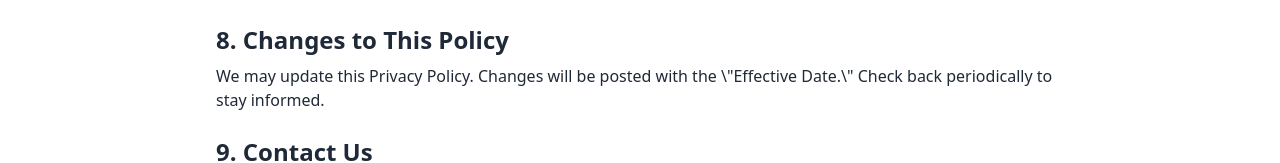
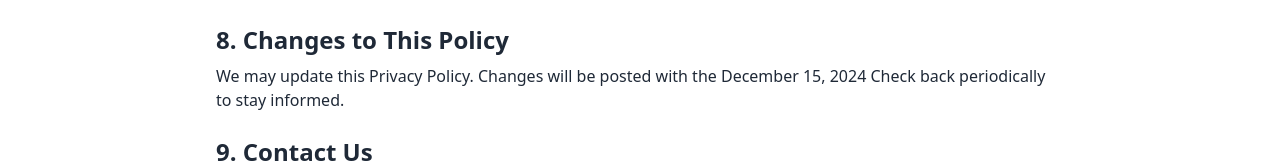
Before and after one commit to raoalihassan228/WeTech-Blogs, a Next.js app: page /privacy-policy in a window 1280 px wide. Shown: the part 1216-1379 px from the top of the page. Built offline with nearby package versions, Linux system fonts and the light colour scheme; no server answers.

Commit message:
fix &quot;

```diff
--- a/src/app/privacy-policy/page.jsx
+++ b/src/app/privacy-policy/page.jsx
@@ -73,7 +73,7 @@ const PrivacyPolicy = () => {
 
       <h2 className="text-2xl font-semibold mt-6 mb-2">8. Changes to This Policy</h2>
       <p className="mb-4">
-        We may update this Privacy Policy. Changes will be posted with the \"Effective Date.\" Check back periodically to stay informed.
+        We may update this Privacy Policy. Changes will be posted with the December 15, 2024 Check back periodically to stay informed.
       </p>
 
       <h2 className="text-2xl font-semibold mt-6 mb-2">9. Contact Us</h2>
--- a/src/app/terms/page.jsx
+++ b/src/app/terms/page.jsx
@@ -11,7 +11,7 @@ const TermsAndConditions = () => {
         <a href="https://we-tech-blogs.vercel.app/" className="text-blue-500 hover:underline">
         https://we-tech-blogs.vercel.app/
         </a>{" "}
-        ("Website"), you agree to comply with and be bound by these Terms and Conditions ("Terms"). If you do not agree to these Terms, please do not use our Website.
+        (&quot;Website&quot;), you agree to comply with and be bound by these Terms and Conditions (&quot;Terms&quot;). If you do not agree to these Terms, please do not use our Website.
       </p>
 
       <h2 className="text-2xl font-semibold mt-6 mb-2">1. Use of the Website</h2>
```
